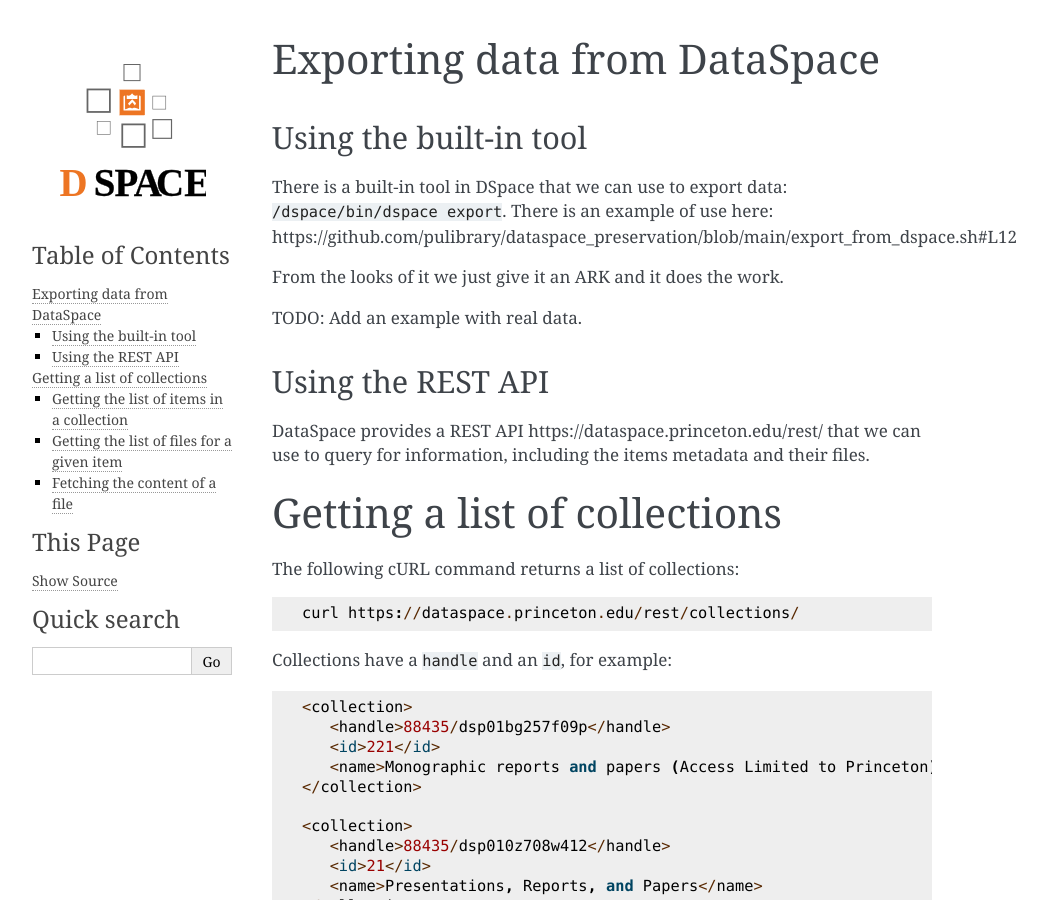
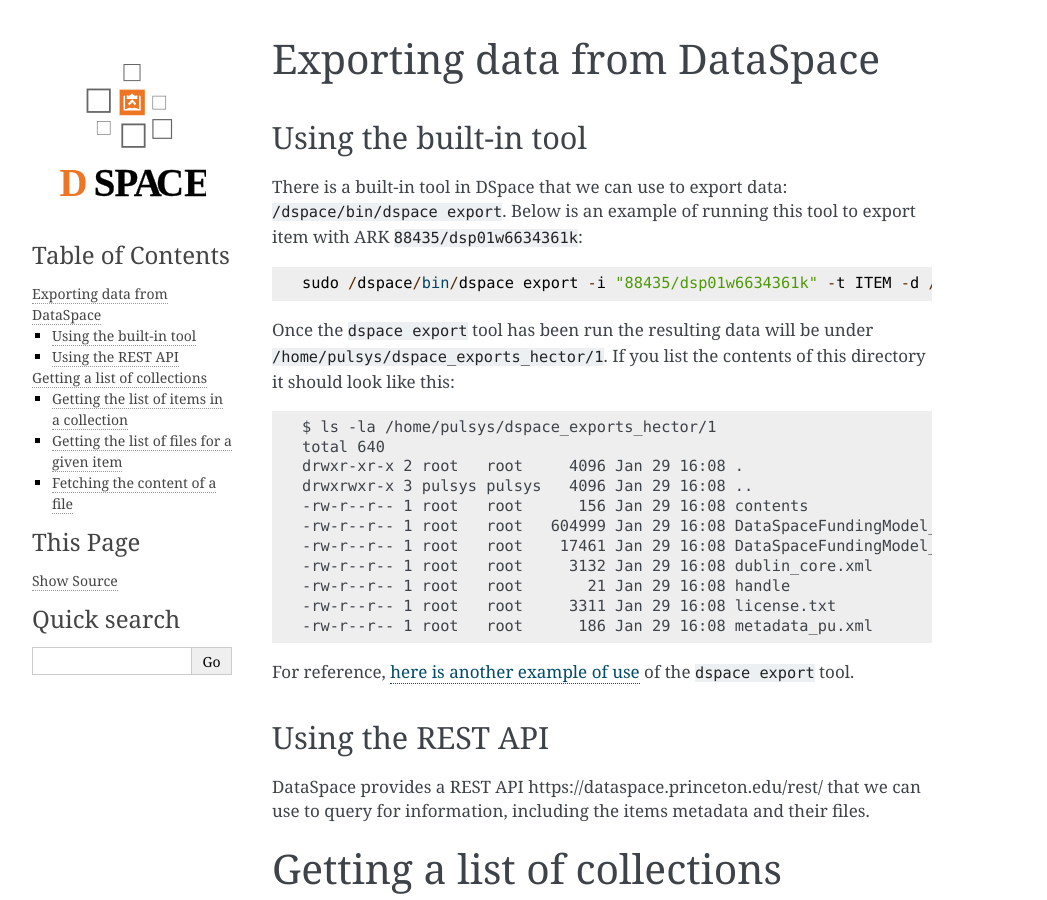
Before and after one commit to pulibrary/dspace-development, a Sphinx documentation site: the page built from docs/exporting_data.md, in a window 1280 px wide and 900 px high. Shown: the whole window, without its empty margins (148-1195 px from the left). Built offline with Sphinx 7.4.7, drawn with Linux system fonts in a browser that asks for light colours; pages that are not in the unit, such as notebooks, are missing from menus.

Commit message:
Added working example using dspace export

````diff
--- a/docs/exporting_data.md
+++ b/docs/exporting_data.md
@@ -1,11 +1,31 @@
 # Exporting data from DataSpace
 
 ## Using the built-in tool
-There is a built-in tool in DSpace that we can use to export data: `/dspace/bin/dspace export`. There is an example of use here: https://github.com/pulibrary/dataspace_preservation/blob/main/export_from_dspace.sh#L12
+There is a built-in tool in DSpace that we can use to export data: `/dspace/bin/dspace export`.
+Below is an example of running this tool to export item with ARK `88435/dsp01w6634361k`:
 
-From the looks of it we just give it an ARK and it does the work.
+```
+sudo /dspace/bin/dspace export -i "88435/dsp01w6634361k" -t ITEM -d /home/pulsys/dspace_exports_hector/ -n 1
+```
 
-TODO: Add an example with real data.
+Once the `dspace export` tool has been run the resulting data will be under `/home/pulsys/dspace_exports_hector/1`.
+If you list the contents of this directory it should look like this:
+
+```
+$ ls -la /home/pulsys/dspace_exports_hector/1
+total 640
+drwxr-xr-x 2 root   root     4096 Jan 29 16:08 .
+drwxrwxr-x 3 pulsys pulsys   4096 Jan 29 16:08 ..
+-rw-r--r-- 1 root   root      156 Jan 29 16:08 contents
+-rw-r--r-- 1 root   root   604999 Jan 29 16:08 DataSpaceFundingModel_20100827.pdf
+-rw-r--r-- 1 root   root    17461 Jan 29 16:08 DataSpaceFundingModel_20100827.pdf.txt
+-rw-r--r-- 1 root   root     3132 Jan 29 16:08 dublin_core.xml
+-rw-r--r-- 1 root   root       21 Jan 29 16:08 handle
+-rw-r--r-- 1 root   root     3311 Jan 29 16:08 license.txt
+-rw-r--r-- 1 root   root      186 Jan 29 16:08 metadata_pu.xml
+```
+
+For reference, [here is another example of use](https://github.com/pulibrary/dataspace_preservation/blob/main/export_from_dspace.sh#L12) of the `dspace export` tool.
 
 
 ## Using the REST API
````
